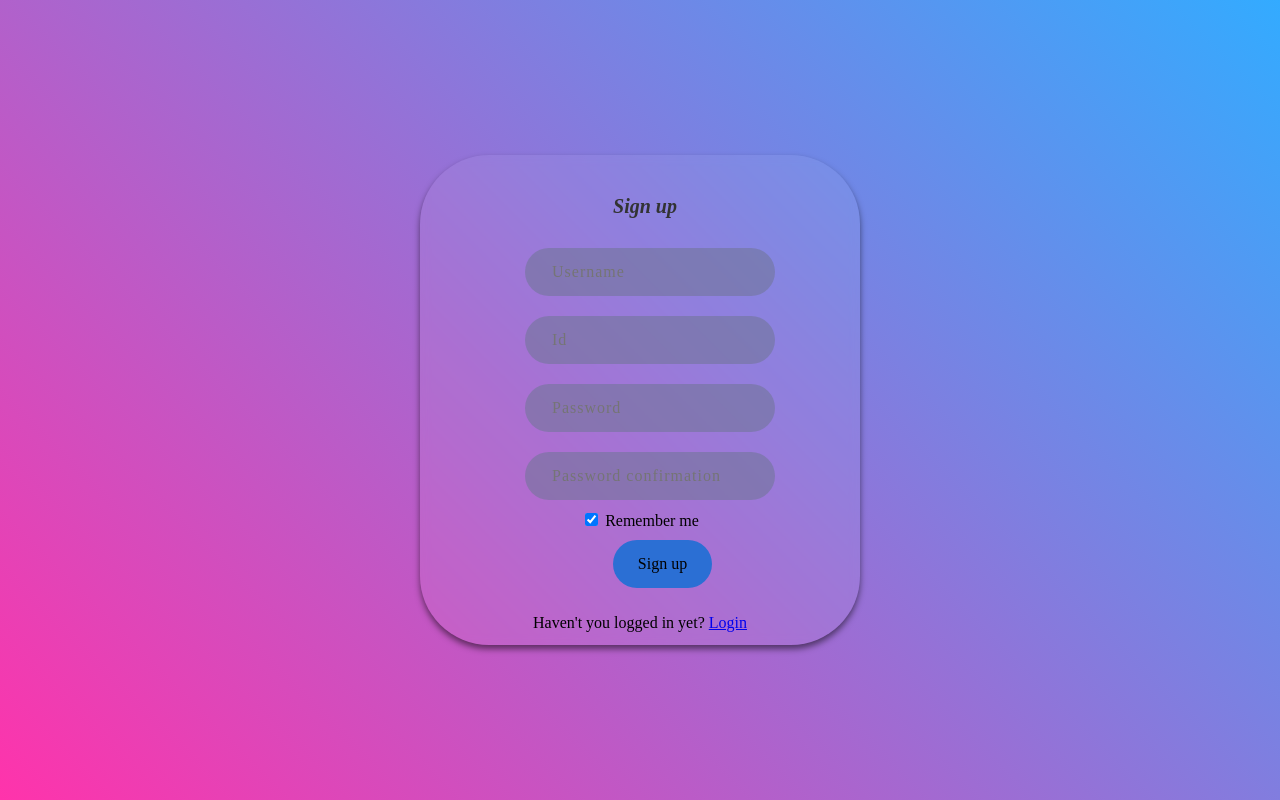
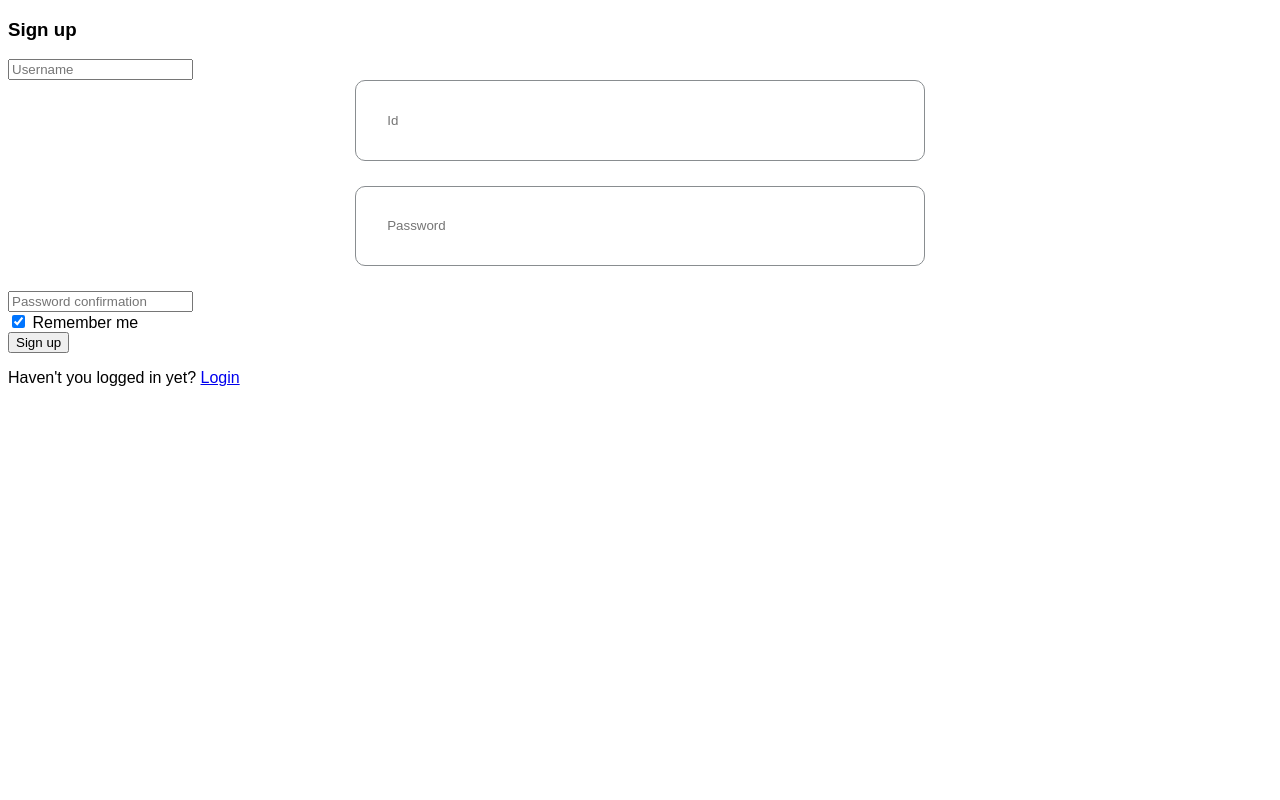
Before and after one commit to HadiNamazi/miniTelegram, a Django app: page /signup/ in a window 1280 px wide. Run offline with Django 4.2, Linux system fonts and the light colour scheme; parts of the project's set-up code (start-up, migrations or seed data) failed here and were passed over.

Commit message:
some changes in front

```diff
--- a/myTelegram/base/forms.py
+++ b/myTelegram/base/forms.py
@@ -11,6 +11,7 @@ class UserRegistration(ModelForm):
         self.fields['username'].widget.attrs['placeholder'] = 'Username'
         self.fields['userId'].widget.attrs['placeholder'] = 'Id'
         self.fields['password'].widget.attrs['placeholder'] = 'Password'
+        # TODO: password type should be password
 
     class Meta:
         model = models.User
--- a/myTelegram/static/styles/style.css
+++ b/myTelegram/static/styles/style.css
@@ -1,82 +1,87 @@
-@font-face{
-    src: url("/static/fonts/Borel-Regular.ttf");
-    font-family: Borel-Regular;
+body {
+    font-family: sans-serif;
 }
-body{
 
-    background: linear-gradient(45deg, rgba(255, 0, 150, 0.8), rgba(0, 150, 255, 0.8));
-    /* border:  solid; */
-    border-color: rgb(19, 59, 48);
-    margin: 0;
-    height: 150vh;
-    display: flex;
-    align-items: center;
-    justify-content: center;
-    background-size: cover;
+#login {
+    margin-left: auto;
+    margin-right: auto;
+    border-radius: 5%;
+    width: 45%;
+    padding: 20px;
     height: 100vh;
-    display: flex;
-    justify-content: center;
-    align-items: center;
+    padding-top: auto;
 }
-.from{
 
-    background: rgba(255, 255, 255, 0.06);
-    backdrop-filter: blur(10px);
-    border-radius: 69px;
-    padding: 20px;
-    box-shadow: 0 4px 6px rgba(0.1, 0.1, 0.1, 0.5);
-    width: 400px;
-    height: 450px;
-    display: flex;
-    flex-direction: column;
-    backdrop-filter: blur(5px);
-    /* border: 2px solid #ff00ff;  */
-    align-items: center;
+h1 {
+    text-align: center;
 }
-.from h3{
-    font-family: EduSABeginner-VariableFont;
-    font-size: 20px;
-    font-style: italic;
-    font-weight: 50px;
-    color:rgb(50, 51, 51);
-    text-indent: 10px;
-}
-.from .login{
-    display: inline;
-    flex-direction: column;
-    width: 85%;
-}
-.login input{
-    margin: 10px;
-    margin-left: 55px;
-    padding: 15px 25px;
-    border: none;
-    outline: none;
-    border-radius: 125px;
-    font-size: 16px;
-}
-.login input{
-    background-color:rgba(113, 118, 150, 0.571) ;
-    color: rgb(240, 255, 241);
-    font-family: poppins;
-    letter-spacing: 1px;
-    text-indent: 2px;
-}
-.from button{
-    font-family: EduSABeginner-VariableFont;
-    margin-left: 135px;
-    background-color: rgb(43, 111, 212);
-    margin: 10px;
-    margin-left: 55px;
-    padding: 15px 25px;
-    border: none;
-    outline: none;
-    border-radius: 125px;
-    font-size: 16px;
+
+#instruction {
+    text-align: center;
+    color: #898d90;
 
 }
-.suggests a{
-    border: 2px solid;
-    border-radius: 12px;
+
+#id_userId,
+#id_password {
+    border-radius: 10px;
+    padding: 2.5%;
+    display: block;
+    text-align: justify;
+    margin-left: auto;
+    margin-right: auto;
+    border: 1px solid #898d90;
+    margin-bottom: 2%;
+    width: 40%;
 
 }
+
+#id_userId:hover,
+#id_password:hover {
+    border-color: #3390ec;
+}
+
+
+img {
+    display: block;
+    margin-left: auto;
+    margin-right: auto;
+    margin-top: 4%;
+}
+
+#remember-me-checkbox {
+    margin-left: auto;
+    margin-right: auto;
+    width: 20%;
+}
+#next{
+    background-color: #3390ec;
+    border:none;
+    padding: 5%;
+    font-weight: bold;
+    font-size: medium;
+    color:#ffffff;
+    border-radius:10px;
+    width:100%;
+}
+#next:hover{
+    cursor: pointer;
+    background-color: #338feca4;
+
+}
+#next-btn{
+    margin-left: auto;
+    margin-right:auto;
+    margin-top: 2%;
+    width:45%;
+
+}
+
+@media (max-width: 600px) {
+#id_userId,
+#id_password {
+    width: 100%;
+    padding:5%;
+    margin-top:3%;
+}
+}
--- a/myTelegram/templates/main.html
+++ b/myTelegram/templates/main.html
@@ -3,18 +3,17 @@
 <html lang="en">
 
 <head>
-    <meta charset="UTF-8" />
-    <meta http-equiv="X-UA-Compatible" content="IE=edge" />
-    <meta name="viewport" content="width=device-width, initial-scale=1.0" />
-    <link rel="shortcut icon" href="assets/favicon.ico" type="image/x-icon" />
+    <meta charset="UTF-8">
+    <meta name="viewport" content="width=device-width, initial-scale=1.0">
+    <title>Minigram</title>
+    <style>
+
+    </style>
     {% block css %}
-    {% endblock css %}
-    <!-- <link rel="stylesheet" href="{% static 'styles/style.css' %}" /> -->
-    <title>MyTelegram</title>
+    {% endblock %}
 </head>
 
 <body>
-
     <!-- flash messages -->
     <!-- {% if messages %}
     <ul class="messages">
```
Also changed, not shown: myTelegram/base/templates/base/login.html (+26 -22 lines), myTelegram/base/templates/base/style.css (deleted, +0 -87 lines), myTelegram/static/images/Telegram_logo.svg.png (renamed from myTelegram/base/templates/base/images/Telegram_logo.svg.png).
